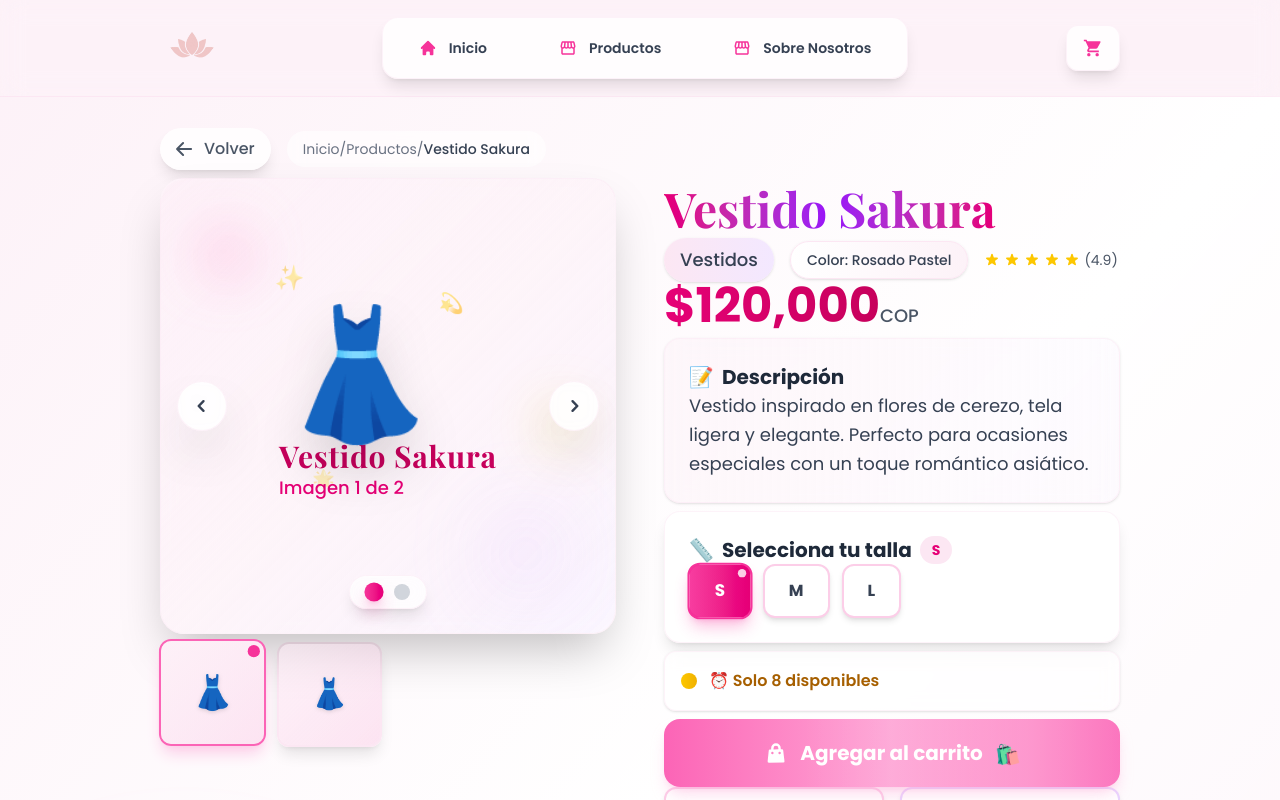
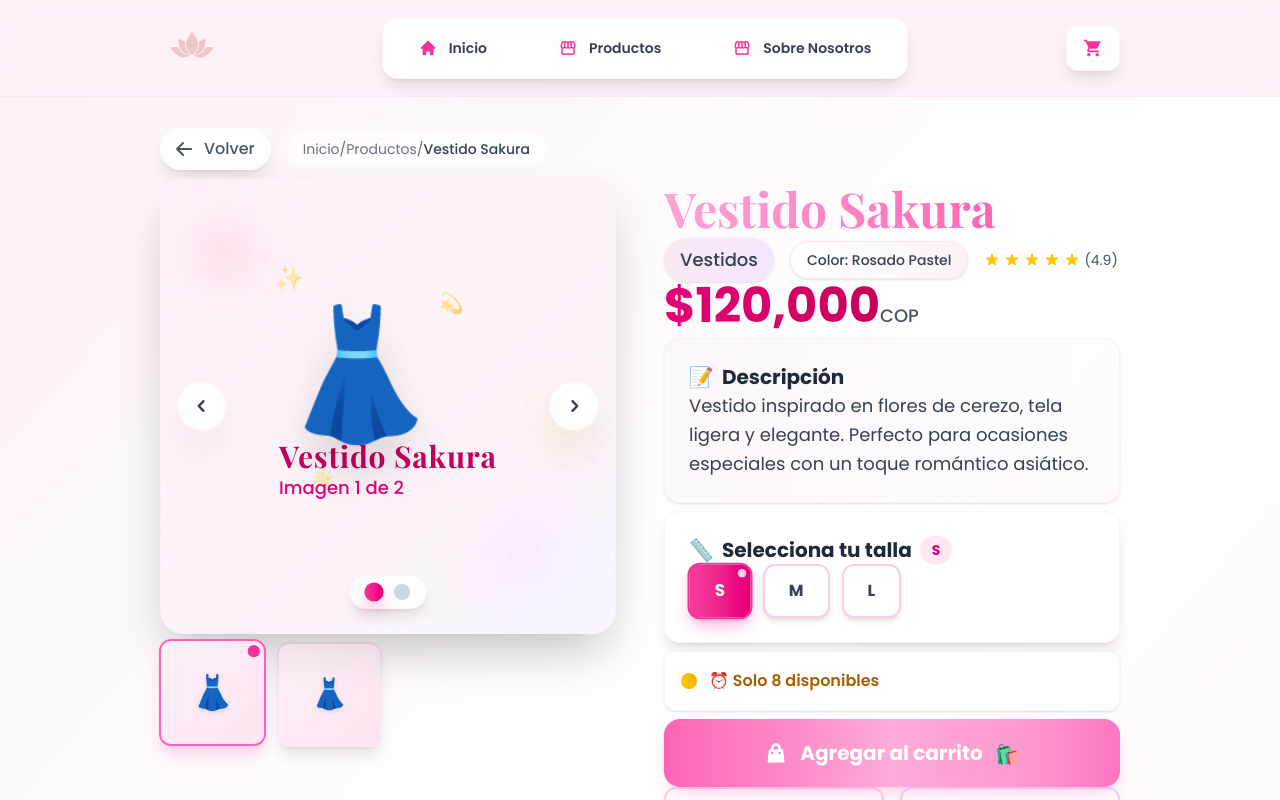
Before and after one commit to sasukemc7/cielo-rosa, a React (Vite) app: page /producto/p01 in a window 1280 px wide. Shown: the top 800 px of the page. Built offline with nearby package versions, Linux system fonts and the light colour scheme; a web font is replaced by a local one.

Commit message:
Actualizar el estilo del fondo en la página de detalles del producto

```diff
--- a/src/pages/ProductDetail.jsx
+++ b/src/pages/ProductDetail.jsx
@@ -449,7 +449,7 @@ const ProductDetail = () => {
                     backgroundPosition: ['0% 50%', '100% 50%', '0% 50%']
                   }}
                   transition={{ duration: 3, repeat: Infinity }}
-                  className="bg-gradient-to-r from-pink-600 via-purple-600 to-pink-600 bg-clip-text text-transparent bg-300% animate-gradient"
+                  className="bg-gradient-to-r from-pink-300  to-pink-400 bg-clip-text text-transparent bg-300% animate-gradient"
                 >
                   {product.name}
                 </motion.span>
```
